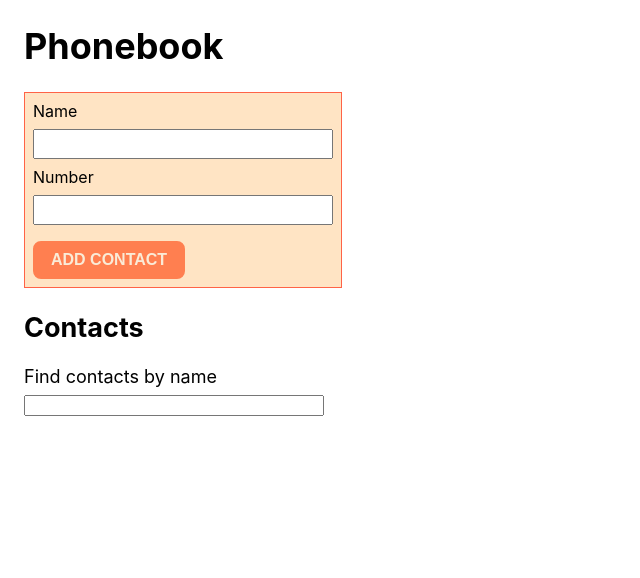
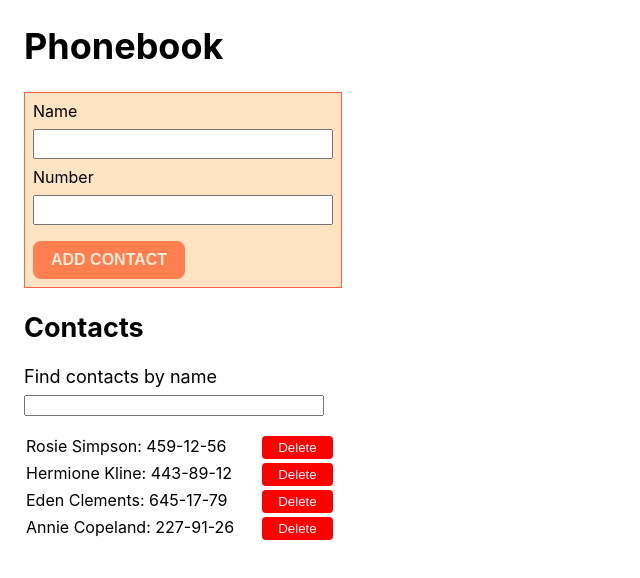
Before and after one commit to sexfoil/goit-react-woolf-hw-02-phonebook, a React (Create React App) app: page / in a window 1280 px wide. Shown: the top 578 px of the page, without its empty margins (0-640 px from the left). Built offline with nearby package versions, Linux system fonts and the light colour scheme.

Commit message:
Refactored after feedback

```diff
--- a/src/components/App.jsx
+++ b/src/components/App.jsx
@@ -1,21 +1,32 @@
 import { Component } from 'react';
 import ContactForm from './ContactForm/ContactForm';
-import ContactsList from './ContactList/ContactList';
 import Filter from './Filter/Filter';
+import ContactList from './ContactList/ContactList';
 
 class App extends Component {
   state = {
-    contacts: [],
+    contacts: [
+      { id: 'id-1', name: 'Rosie Simpson', number: '459-12-56' },
+      { id: 'id-2', name: 'Hermione Kline', number: '443-89-12' },
+      { id: 'id-3', name: 'Eden Clements', number: '645-17-79' },
+      { id: 'id-4', name: 'Annie Copeland', number: '227-91-26' },
+    ],
     filter: '',
   };
 
   addContact = contact => {
+    if (this.hasContact(contact.name)) {
+      alert(`${contact.name} is already in contacts.`);
+      return false;
+    }
+
     this.setState(prev => {
       const updatedContacts = [...prev.contacts, contact];
       return {
         contacts: updatedContacts,
       };
     });
+    return true;
   };
 
   removeContact = contactId => {
@@ -36,9 +47,21 @@ class App extends Component {
   };
 
   updateFilter = value => {
-    this.setState(prev => {
+    this.setState(() => {
       return { filter: value };
     });
+  };
+
+  getFilteredContacts = () => {
+    if (!this.state.filter.trim()) {
+      return this.state.contacts;
+    }
+
+    return this.state.contacts.filter(contact =>
+      contact.name
+        .toLowerCase()
+        .includes(this.state.filter.toLowerCase().trim())
+    );
   };
 
   render() {
@@ -56,15 +79,11 @@ class App extends Component {
         }}
       >
         <h1>Phonebook</h1>
-        <ContactForm
-          hasContact={this.hasContact}
-          addContact={this.addContact}
-        />
+        <ContactForm addContact={this.addContact} />
         <h2>Contacts</h2>
         <Filter filter={this.state.filter} updateFilter={this.updateFilter} />
-        <ContactsList
-          filter={this.state.filter}
-          contacts={this.state.contacts}
+        <ContactList
+          contacts={this.getFilteredContacts()}
           removeContact={this.removeContact}
         />
       </div>
--- a/src/components/ContactForm/ContactForm.jsx
+++ b/src/components/ContactForm/ContactForm.jsx
@@ -1,50 +1,26 @@
-import { Component } from 'react';
 import css from './ContactForm.module.css';
 import { nanoid } from 'nanoid';
 
-class ContactForm extends Component {
-  state = {
-    name: '',
-    number: '',
-  };
-
-  handleSubmit = evt => {
+const ContactForm = ({ addContact }) => {
+  const handleSubmit = evt => {
     evt.preventDefault();
     const form = evt.target;
-
-    if (this.props.hasContact(form.name.value)) {
-      alert(`${form.name.value} is already in contacts.`);
-      return;
-    }
 
     const newContact = {
       id: nanoid(),
       name: form.name.value,
       number: form.number.value,
     };
-    this.props.addContact(newContact);
+    console.log(newContact);
+    const isAdded = addContact(newContact);
 
-    this.reset();
+    if (isAdded) {
+      form.reset();
+    }
   };
 
-  handleChange = ({ target: { name, value } }) => {
-    this.setState(() => {
-      return {
-        [name]: value,
-      };
-    });
-  };
-
-  reset() {
-    this.setState({
-      name: '',
-      number: '',
-    });
-  }
-
-  render() {
   return (
-      <form className={css.form} onSubmit={this.handleSubmit}>
+    <form className={css.form} onSubmit={handleSubmit}>
       <div className={css.inputs}>
         <label className={css.label} htmlFor="name">
           Name
@@ -52,11 +28,11 @@ class ContactForm extends Component {
         <input
           type="text"
           name="name"
-            value={this.state.name}
-            onChange={this.handleChange}
           id="name"
-            pattern="^([a-zA-Zа-яА-ЯіІїЇєЄґҐ]{2,}\s[a-zA-Zа-яА-ЯіІїЇєЄґҐ]{1,}'?-?[a-zA-Zа-яА-ЯіІїЇєЄґҐ]{2,}\s?([a-zA-Zа-яА-ЯіІїЇєЄґҐ]{1,})?)"
-            title="Name may contain only letters, apostrophe, dash and spaces. For example Jacob Mercer, Charles d'Artagnan"
+          // pattern="^([a-zA-Zа-яА-ЯіІїЇєЄґҐ]{2,}\s[a-zA-Zа-яА-ЯіІїЇєЄґҐ]{1,}'?-?[a-zA-Zа-яА-ЯіІїЇєЄґҐ]{2,}\s?([a-zA-Zа-яА-ЯіІїЇєЄґҐ]{1,})?)"
+          // title="Name may contain only letters, apostrophe, dash and spaces. For example Jacob Mercer, Charles d'Artagnan"
+          pattern="^[a-zA-Zа-яА-Я]+(([' -][a-zA-Zа-яА-Я ])?[a-zA-Zа-яА-Я]*)*$"
+          title="Name may contain only letters, apostrophe, dash and spaces. For example Adrian, Jacob Mercer, Charles de Batz de Castelmore d'Artagnan"
           required
         />
         <label className={css.label} htmlFor="number">
@@ -65,11 +41,11 @@ class ContactForm extends Component {
         <input
           type="tel"
           name="number"
-            value={this.state.number}
-            onChange={this.handleChange}
           id="number"
-            pattern="^\(\d{3}\)\s\d{3}-\d{4}$"
-            title="Phone number must be digits and have next format (000) 000-0000"
+          // pattern="^\(\d{3}\)\s\d{3}-\d{4}$"
+          // title="Phone number must be digits and have next format (000) 000-0000"
+          pattern="\+?\d{1,4}?[-.\s]?\(?\d{1,3}?\)?[-.\s]?\d{1,4}[-.\s]?\d{1,4}[-.\s]?\d{1,9}"
+          title="Phone number must be digits and can contain spaces, dashes, parentheses and can start with +"
           required
         />
       </div>
@@ -78,7 +54,6 @@ class ContactForm extends Component {
       </button>
     </form>
   );
-  }
-}
+};
 
 export default ContactForm;
--- a/src/components/ContactList/ContactList.jsx
+++ b/src/components/ContactList/ContactList.jsx
@@ -1,18 +1,14 @@
-import { Component } from 'react';
 import css from './ContactList.module.css';
 
-class ContactsList extends Component {
-  handleClick = evt => {
-    this.props.removeContact(evt.target.id);
+const ContactList = ({ contacts, removeContact }) => {
+  const handleClick = evt => {
+    removeContact(evt.target.id);
   };
 
-  render() {
-    const { filter, contacts } = this.props;
   return (
     <ul className={css['contact-list']}>
       {contacts.map(contact => {
         return (
-            contact.name.toLowerCase().includes(filter.toLowerCase()) && (
           <li key={contact.id} className={css.contact}>
             <span>
               {contact.name}: {contact.number}
@@ -21,17 +17,15 @@ class ContactsList extends Component {
               id={contact.id}
               className={css['btn-delete']}
               type="button"
-                  onClick={this.handleClick}
+              onClick={handleClick}
             >
               Delete
             </button>
           </li>
-            )
         );
       })}
     </ul>
   );
-  }
-}
+};
 
-export default ContactsList;
+export default ContactList;
--- a/src/components/Filter/Filter.jsx
+++ b/src/components/Filter/Filter.jsx
@@ -1,13 +1,10 @@
-import { Component } from 'react';
 import css from './Filter.module.css';
 
-class Filter extends Component {
-  handleChange = ({ target: { value } }) => {
-    this.props.updateFilter(value);
+const Filter = ({ filter, updateFilter }) => {
+  const handleChange = ({ target: { value } }) => {
+    updateFilter(value);
   };
 
-  render() {
-    const { filter } = this.props;
   return (
     <div className={css.search}>
       <label htmlFor="filter">Find contacts by name</label>
@@ -16,11 +13,10 @@ class Filter extends Component {
         name="filter"
         id="filter"
         value={filter}
-          onChange={this.handleChange}
+        onChange={handleChange}
       ></input>
     </div>
   );
-  }
-}
+};
 
 export default Filter;
```
Lines whose indentation alone changed are shown as unchanged.
